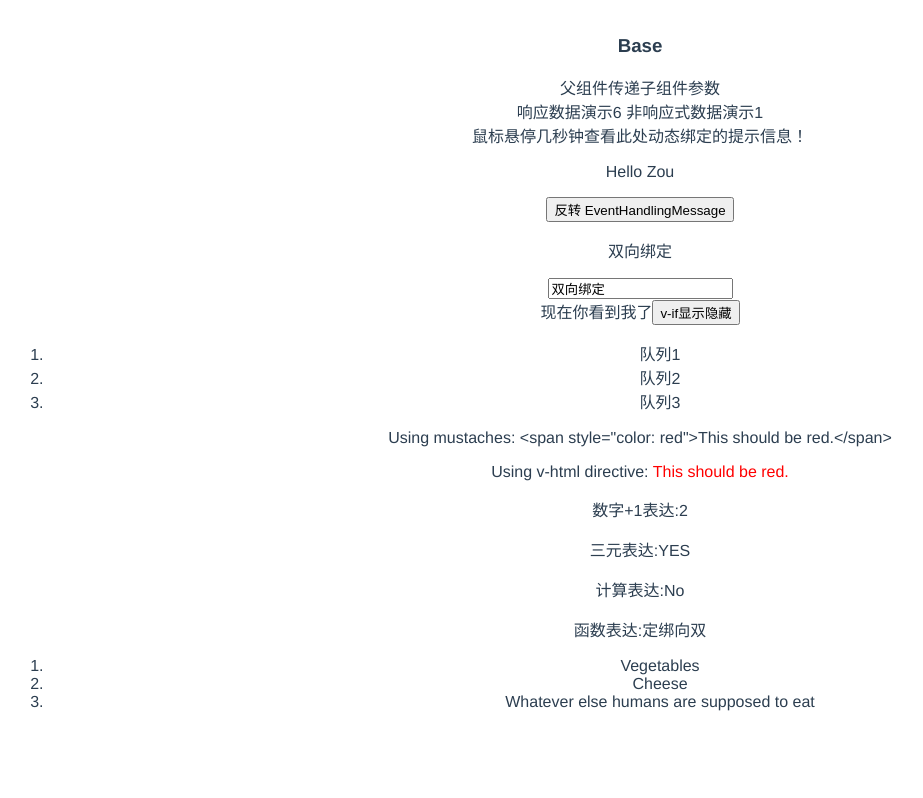
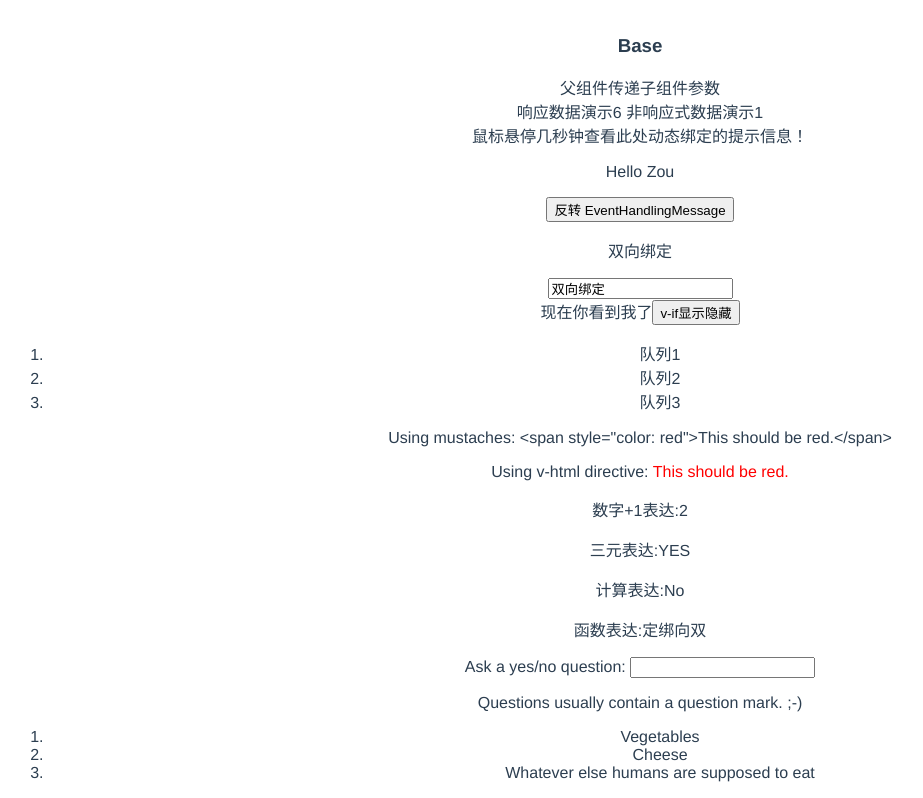
Before and after one commit to 11zouzouzou/vue3Learn, a Vue app: page / in a window 1280 px wide. Shown: the part 248-1046 px from the top of the page, without its empty margins (0-923 px from the left). Before the commit the page ends 975 px from the top, so only its background shows below. Built offline with nearby package versions, Linux system fonts and the light colour scheme.

Commit message:
watcher and axios add

```diff
--- a/package.json
+++ b/package.json
@@ -11,6 +11,7 @@
   "devDependencies": {
     "@vitejs/plugin-vue": "^1.2.5",
     "@vue/compiler-sfc": "^3.0.5",
+    "axios": "^0.21.1",
     "editorconfig": "^0.15.3",
     "typescript": "^4.3.2",
     "vite": "^2.4.2",
--- a/src/components/base/DeclarativeRender.vue
+++ b/src/components/base/DeclarativeRender.vue
@@ -43,13 +43,22 @@
   <!-- 使用Javascript表达式 -->
   <div v-bind:id="'list-' + id">
     <p>数字+1表达:{{ number + 1 }}</p>
-    <p>三元表达:{{ ok ? "YES" : "NO" }} </p>
-     <p>计算表达:{{ computedFunc }} </p>
+    <p>三元表达:{{ ok ? "YES" : "NO" }}</p>
+    <p>计算表达:{{ computedFunc }}</p>
     <p>函数表达:{{ twoWayBindingmessage.split("").reverse().join("") }}</p>
+  </div>
+  <!-- watcher(侦听器) -->
+  <div id="watch-example">
+    <p>
+      Ask a yes/no question:
+      <input v-model="question" />
+    </p>
+    <p>{{ answer }}</p>
   </div>
 </template>
 <script>
 import { defineComponent } from "vue";
+import * as axios from "axios";//请求
 
 export default defineComponent({
   name: "declarativeRendering",
@@ -73,16 +82,26 @@
       rawHtml: '<span style="color: red">This should be red.</span>',
       number: 1,
       ok: true,
-      id:'textJSFunc'
+      id: "textJSFunc",
+      question: "",
+      answer: "Questions usually contain a question mark. ;-)",
     };
   },
-  computed:{
+  computed: {
     //计算属性只在相关响应式依赖发生改变时它们才会重新求值
     // 计算属性的 getter
     computedFunc() {
       // `this` 指向 vm 实例，存在缓存，只响应改变才会执行
-      return !this.ok ? 'Yes' : 'No'
-    }
+      return !this.ok ? "Yes" : "No";
+    },
+  },
+  watch: {
+    // whenever question changes, this function will run
+    question(newQuestion, oldQuestion) {
+      if (newQuestion.indexOf("?") > -1) {
+        this.getAnswer();
+      }
+    },
   },
   mounted() {
     console.log("生命周期：mounted完成添加el");
@@ -101,6 +120,17 @@
     },
     seenIf() {
       this.seen = !this.seen;
+    },
+    getAnswer() {
+      this.answer = "Thinking...";
+      axios
+        .get("https://yesno.wtf/api")
+        .then((response) => {
+          this.answer = response.data.answer;
+        })
+        .catch((error) => {
+          this.answer = "Error! Could not reach the API. " + error;
+        });
     },
   },
   beforeCreate() {
```
Also changed, not shown: 1 other file (tests, documents, lock files or other folders).
